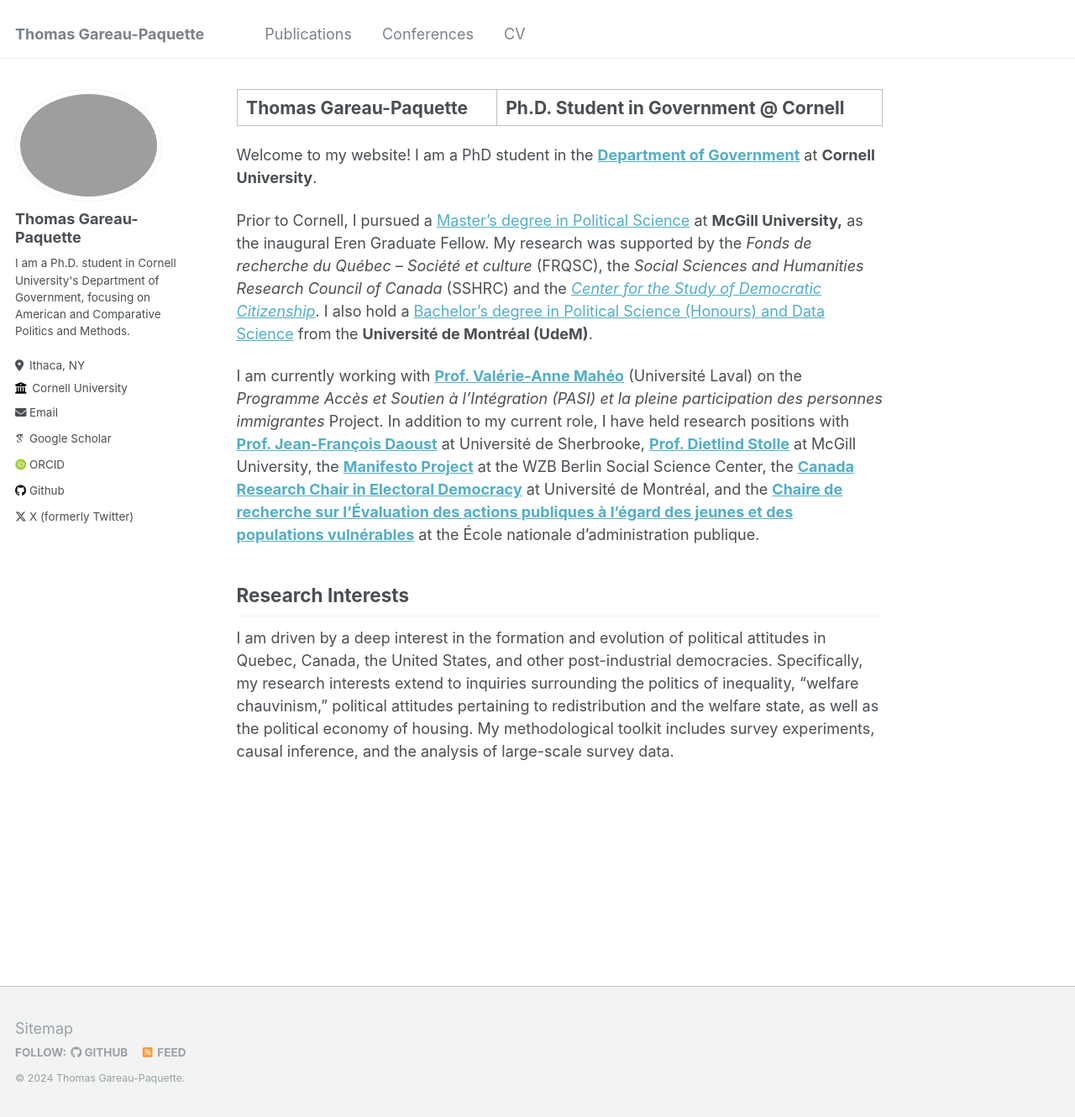
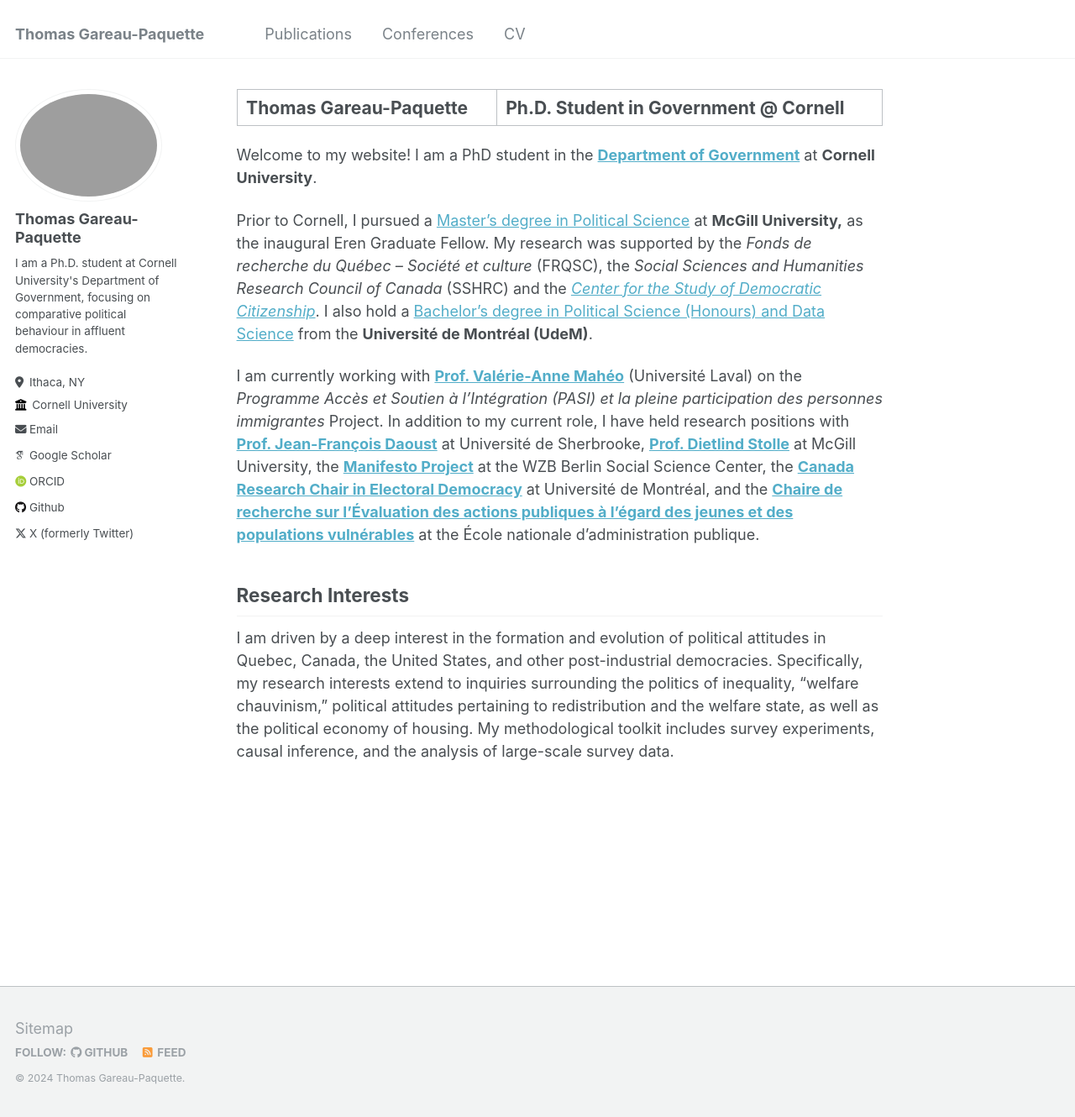
Before and after one commit to ThomasGareau/thomasgareau, a Jekyll site: the page built from _pages/about.md, in a window 1280 px wide and 1330 px high. Shown: the whole window at 84% size. Built offline with Jekyll 4.4.1, drawn with Linux system fonts in a browser that asks for light colours; some web fonts are replaced.

Commit message:
change short bio

```diff
--- a/_config.yml
+++ b/_config.yml
@@ -24,7 +24,7 @@
   avatar           : "profile.png"
   name             : "Thomas Gareau-Paquette"
   pronouns         : # example: "she/her"
-  bio              : "I am a Ph.D. student in Cornell University's Department of Government, focusing on American and Comparative Politics and Methods."
+  bio              : "I am a Ph.D. student at Cornell University's Department of Government, focusing on comparative political behaviour in affluent democracies."
   location         : "Ithaca, NY"
   employer         : "Cornell University"
   uri              : # URL
```
